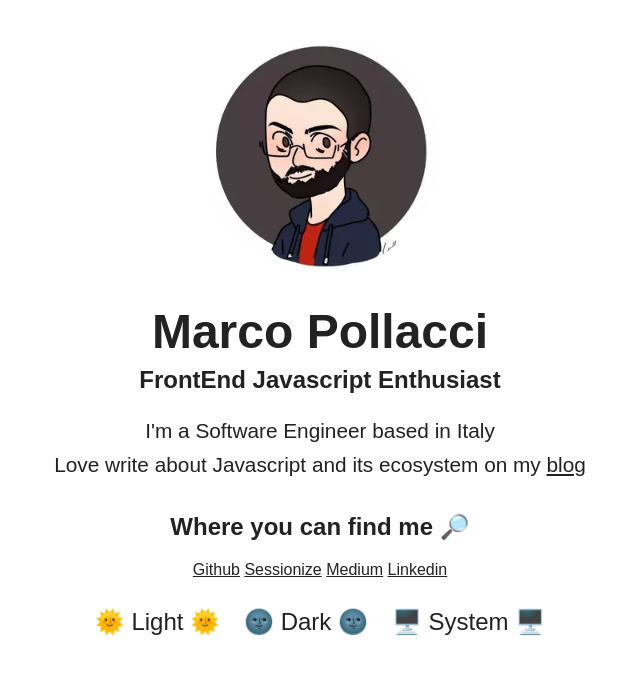
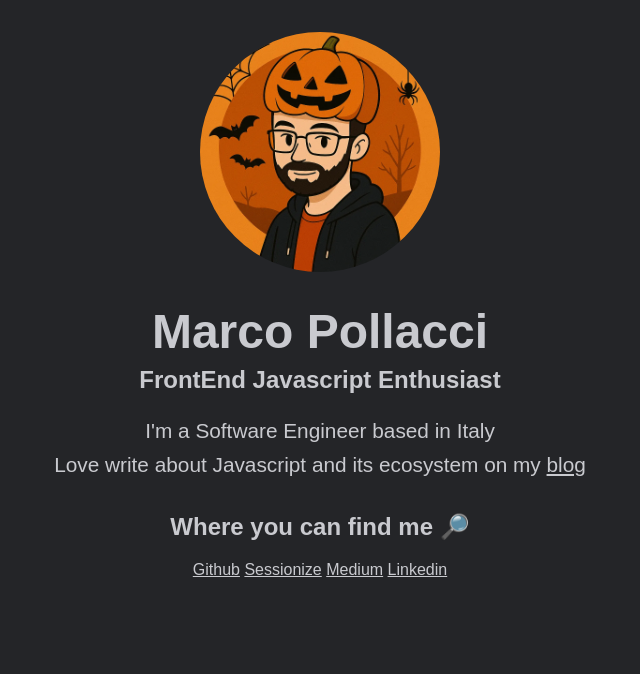
Before and after one commit to marcopollacci/marcopollacci.it, a website: page site/index.html in a window 1280 px wide. Shown: the whole page, without its empty margins (320-960 px from the left). Drawn offline with Linux system fonts and the light colour scheme.

Commit message:
feat(main): :sparkles: Adds spooky season theme
Adds a spooky season theme, similar to the christmas theme.  Extends the festive season logic to handle different date ranges and display a spooky theme with a different image during October.

```diff
--- a/site/css/style.css
+++ b/site/css/style.css
@@ -24,12 +24,14 @@
 }
 
 body.is-forced-dark-mode,
-body[is-christmas-time] {
+body[is-christmas-time],
+body[is-spooky-time] {
   background-color: hsl(228, 5%, 15%);
   color: hsl(228, 5%, 80%);
 }
 
 body[is-christmas-time] a,
+body[is-spooky-time] a,
 body.is-forced-dark-mode a {
   color: hsl(228, 5%, 80%);
 }
@@ -90,7 +92,8 @@
   row-gap: 0.5em;
 }
 
-body[is-christmas-time] .light-dark-toggle {
+body[is-christmas-time] .light-dark-toggle,
+body[is-spooky-time] .light-dark-toggle {
   display: none;
 }
 
--- a/site/js/main.js
+++ b/site/js/main.js
@@ -6,15 +6,22 @@
  *
  * @returns {boolean} - true if it is Christmas time, false otherwise
  */
-const isFestiveSeason = () => {
+const isFestiveSeason = (startDate, endDate, isChristmas = true) => {
+  const [monthStart, dayStart] = startDate;
+  const [monthEnd, dayEnd] = endDate;
+
   const currentDate = new Date();
   const currentYear = currentDate.getFullYear();
-  const startOfSeason = new Date(currentYear, 10, 15); // 15 november
-  const endOfYear = new Date(currentYear, 11, 31); // 31 december
+  const startOfSeason = new Date(currentYear, monthStart, dayStart);
+  console.log("🚀 ~ isFestiveSeason ~ startOfSeason:", startOfSeason);
+  const endOfSeason = new Date(currentYear, monthEnd, dayEnd);
+  console.log("🚀 ~ isFestiveSeason ~ endOfSeason:", endOfSeason);
 
   return (
-    (currentDate.getMonth() === 0 && currentDate.getDate() <= 6) ||
-    (currentDate >= startOfSeason && currentDate <= endOfYear)
+    (isChristmas &&
+      currentDate.getMonth() === 0 &&
+      currentDate.getDate() <= 6) ||
+    (currentDate >= startOfSeason && currentDate <= endOfSeason)
   );
 };
 
@@ -25,7 +32,7 @@ const isFestiveSeason = () => {
  * @returns {void}
  */
 const isChristmasTime = () => {
-  if (isFestiveSeason()) {
+  if (isFestiveSeason([10, 15], [11, 31])) {
     document.body.setAttribute("is-christmas-time", "");
     //load snowflakes components
     const snowflakes = document.createElement("snow-flakes");
@@ -44,6 +51,20 @@ const isChristmasTime = () => {
     //change img
     const img = document.querySelector("img");
     img.src = "images/me-christmas.webp";
+  }
+};
+
+/** Check if it is Spooky season (15th October to 2nd November)
+ * and if so, changes the img of the main page.
+ *
+ * @returns {void}
+ */
+const isSpookySeason = () => {
+  if (isFestiveSeason([9, 15], [10, 2], false)) {
+    document.body.setAttribute("is-spooky-time", "");
+    //change img
+    const img = document.querySelector("img");
+    img.src = "images/me-spooky.webp";
   }
 };
 
@@ -93,6 +114,7 @@ const startUp = () => {
 
 startUp();
 isChristmasTime();
+isSpookySeason();
 
 console.log(`
     __
```
Also changed, not shown: site/images/me-spooky.webp (added).
